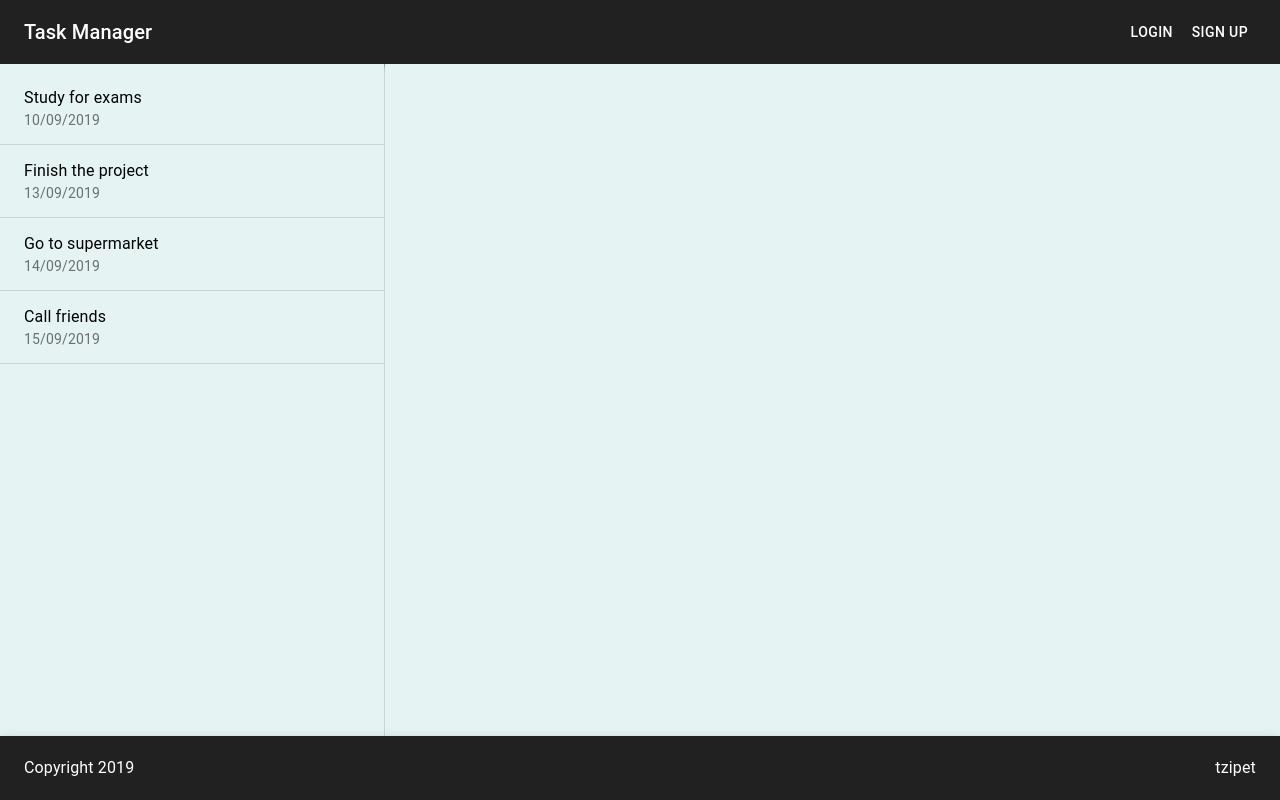
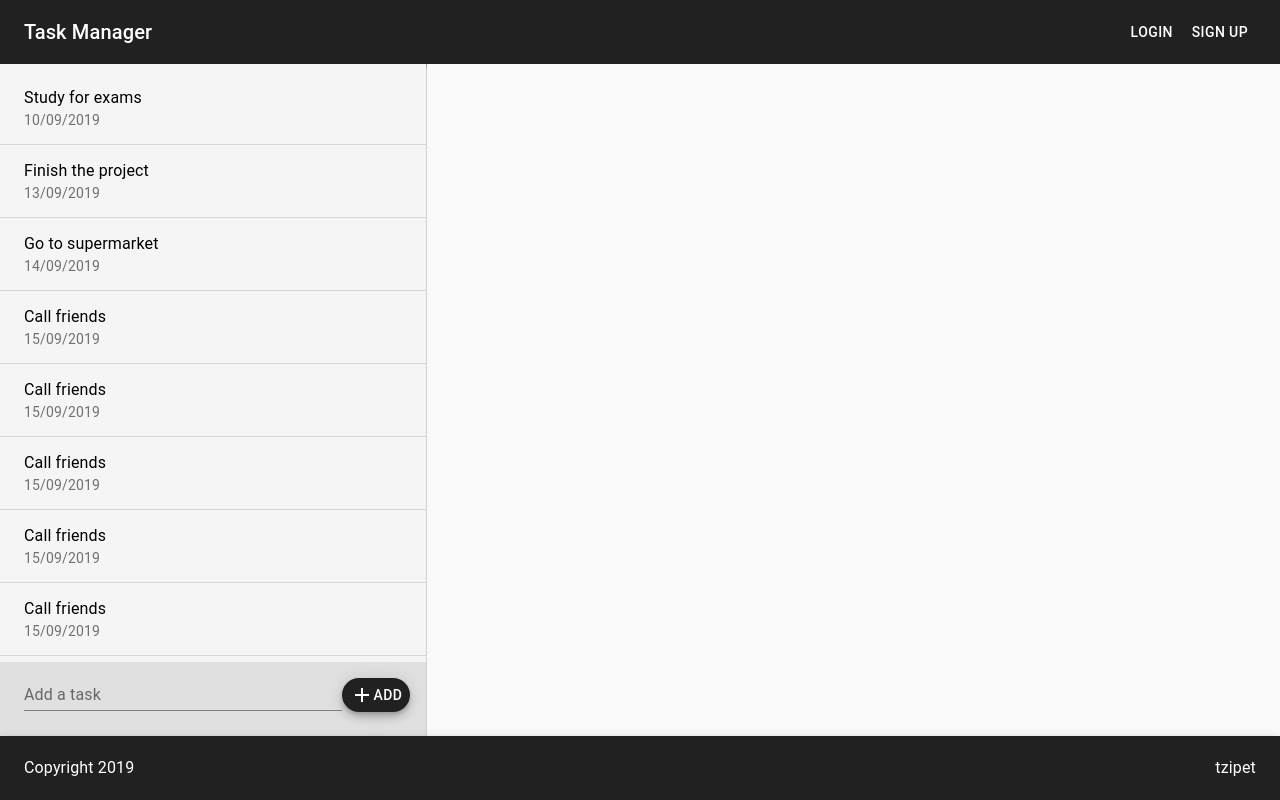
Before and after one commit to tzipet/task-manager-client, a React (Create React App) app: page / in a window 1280 px wide. Built offline with nearby package versions, Linux system fonts and the light colour scheme; the HTML template or start-up script is replaced by a standard one.

Commit message:
Layout changesand login functionality

```diff
--- a/src/AddButton.js
+++ b/src/AddButton.js
@@ -9,14 +9,32 @@ import TextField from '@material-ui/core/TextField';
 const useStyles = makeStyles(theme => ({
     cont: {
         display: 'flex',
-        flexDirection: 'column',
-        marginTop: '16px',
-        marginLeft: '4px',
-        justifyContent: 'center'
+        flexDirection: 'row',
+        paddingBottom: '24px',
+        // paddingLeft: '4px',
+        justifyContent: 'space-between',
+        backgroundColor: '#e0e0e0',
+        width: "100%",
+        alignItems: 'center',
+        felxGrow: 1
+
+
     },
-    text: {
-        marginTop: '0px'
+    fab: {
+        marginTop: theme.spacing(2),
+        marginRight: theme.spacing(2),
+        width: '100%',
+    },
+
+
+    textField: {
+        marginLeft: theme.spacing(3),
+        marginTop: 0,
+        marginBottom: 0,
+        flexGrow: 1
+
     }
+
   }));
 
 
@@ -25,15 +43,24 @@ export default function AddButton() {
 
     return (
        <div className={classes.cont}>
-        <TextField
-            className={classes.text}
-             id="standard-with-placeholder"
-             label="Type your task and press the add Button"
-             placeholder="Type here..."
-             margin="normal"
-             width='100%'
-            >
-        </TextField>
+            <TextField
+        id="standard-multiline-flexible"
+        label="Add a task"
+
+        rowsMax="4"
+        className={classes.textField}
+        margin="normal"
+      />
+           <Fab
+          variant="extended"
+          size="small"
+          color="primary"
+          aria-label="add"
+          className={classes.fab}
+        >
+          <AddIcon  />
+          Add
+        </Fab>
       </div>
     )
 }
--- a/src/App.css
+++ b/src/App.css
@@ -4,13 +4,14 @@
 }
 
 .App-header {
-  min-height: 100vh;
+  height: 100vh;
   display: flex;
   flex-direction: column;
-  align-items: center;
-  justify-content: center;
+  /* align-items: center; */
+  /* justify-content: center; */
   font-size: calc(10px + 2vmin);
   color: white;
+  /* height: 100vh */
 }
 
 .App-link {
--- a/src/AppBar.js
+++ b/src/AppBar.js
@@ -5,26 +5,36 @@ import Toolbar from '@material-ui/core/Toolbar';
 import Typography from '@material-ui/core/Typography';
 import Button from '@material-ui/core/Button';
 import SignIn from './LoginForm.js'
+import LoadingSpinner from './Spinner.js'
 import './App.css';
 
 
 
 const useStyles = makeStyles((theme) => ({
   root: {
-    flexGrow: 0,
+    // flexGrow: 0,
     width: '100%',
-
-  },
-  title: {
-
 
   },
   appBar: {
       justifyContent: 'space-between'
   },
-
-  button: {
-
+  spinnerContainer: {
+    position: 'fixed',
+    left: '50%',
+    top: '50%',
+    width: 144,
+    height: 144,
+    marginTop: -72,
+    marginLeft: -72,
+    display: 'flex',
+    flexDirection: 'column',
+    justifyContent: 'center',
+    alignItems: 'center',
+    backgroundColor: 'rgba(0,0,0,0.8)',
+    borderRadius: 8,
+    color: 'white',
+    zIndex: 1500
   }
 }));
 
@@ -42,6 +52,8 @@ export default function ButtonAppBar() {
     setOpen(false)
   }
 
+
+
   const handleSubmit = async (credentials) => {
     setLoading(true)
 
@@ -52,24 +64,33 @@ export default function ButtonAppBar() {
       body,
       headers: new Headers({'content-type': 'application/json'})
     })
-    console.log(response)
+
+
 
 
     const data = await response.json()
-    console.log(data)
+
 
     localStorage.setItem('user', JSON.stringify(data.user))
     localStorage.setItem('token', data.token)
 
-    localStorage.getItem('token')
+
 
     setLoading(false)
     handleClose()
   }
 
+
+
   return (
     <div className={classes.root}>
-      <SignIn open={open} onClose={handleClose} onSubmit={handleSubmit} />
+      <SignIn open={open} onClose={handleClose} onSubmit={handleSubmit}/>
+
+      {loading && (
+        <div className={classes.spinnerContainer}>
+          <LoadingSpinner />
+        </div>
+      )}
 
       <AppBar color='primary' className={classes.bar} position="static">
         <Toolbar className={classes.appBar}>
--- a/src/Footer.js
+++ b/src/Footer.js
@@ -9,8 +9,11 @@ import './App.css';
 
 const useStyles = makeStyles(theme => ({
   root: {
-    flexGrow: 0,
+
     width: '100%',
+    // psition: 'fixed',
+    // bottom: '0',
+    display: 'flex'
   },
   title: {
     flexGrow: 0,
--- a/src/Grids.js
+++ b/src/Grids.js
@@ -6,24 +6,22 @@ import DivideLine from './Divider.js'
 
 const useStyles = makeStyles(theme => ({
   root: {
-    flexGrow: 1,
+    flex: 'auto',
     width: '100%',
-    justifyContent: 'center',
     flexDirection: 'row',
-    flexWrap: 'nowrap',
-
-
+    overflow: 'auto',
+    // flexWrap: 'nowrap',
+    alignItems: 'stretch'
   },
-  grids: {
-      width: '30%',
-      backgroundColor: '#e5f4f3',
-      color: 'black',
-
-
+  gridList: {
+    flex: 1,
+    backgroundColor: '#f5f5f5',
+    color: 'black',
+    height: '100%'
   },
-  grids1: {
-    width: '70%',
-    backgroundColor: '#e5f4f3',
+  gridDetails: {
+    flex: 2,
+    backgroundColor: '#fafafa',
     color: 'black',
   }
 }));
@@ -34,11 +32,11 @@ export default function SpacingGrid() {
   return (
     <Grid container className={classes.root} >
 
-        <Grid className={classes.grids}>
+        <Grid item className={classes.gridList}>
           <TaskList />
         </Grid>
         <DivideLine/>
-        <Grid className={classes.grids1}>
+        <Grid item className={classes.gridDetails}>
 
         </Grid>
 
--- a/src/List.js
+++ b/src/List.js
@@ -12,23 +12,47 @@ import tasks from './tasks.js'
 
 const useStyles = makeStyles(theme => ({
   root: {
+    display: 'flex',
+    flexDirection: 'column',
     width: '100%',
+    // height: 'calc(100vh - 2 * 64px)',
+    justifyContent: 'space-between',
+    height: '100%',
+
+
   },
   listItemLinkRoot: {
     paddingLeft: theme.spacing(3),
-    secondaryTypographyProps: {
-      color: 'white'
-    },
+    width: '100%',
     '&:hover': {
-      borderLeftStyle: 'solid',
-      borderColor: '#212121',
       backgroundColor: "#212121",
       color: 'white',
-
     },
   },
 
+  buttonContainer: {
+    display: 'flex',
+    width: '100%',
+    flexDirection: 'column',
+    justifyContent: 'flex-end',
+    // height: '100%',
+    // position: 'fixed',
+    // left: 0,
+    // bottom: 64
+
+  },
+
+  list: {
+    // height: '100%',
+    // display: 'block',
+    flexGrow: 1,
+    overflow: 'auto'
+
+  }
+
 }));
+
+
 
 function ListItemLink(props) {
   return <ListItem button component="a" {...props} />;
@@ -40,17 +64,16 @@ export default function TaskList() {
   return (
     <div className={classes.root}>
 
-        <List className={classes.list} component="nav">
+        <List classes={{ root: classes.list}} >
           {tasks.map(task => (
           <ListItemLink divider key={task.id} classes={{ root: classes.listItemLinkRoot }} href="simple-list">
-
             <ListItemText primary={task.description} secondary={task.timestamps} />
           </ListItemLink>
-
             ))}
-            {/* <AddButton className={classes.add}/> */}
-
         </List>
+        <div className={classes.buttonContainer}>
+        <AddButton classes={{ root: classes.add }}/>
+        </div>
 
     </div>
   );
--- /dev/null
+++ b/src/Spinner.js
@@ -0,0 +1,21 @@
+import React from 'react';
+import { makeStyles } from '@material-ui/core/styles';
+import CircularProgress from '@material-ui/core/CircularProgress';
+
+
+const useStyles = makeStyles(theme => ({
+  progress: {
+    margin: theme.spacing(2),
+  },
+
+
+}));
+
+export default function LoadingSpinner() {
+  const classes = useStyles();
+
+  return (
+
+      <CircularProgress className={classes.progress} color="white" />
+  );
+}
--- a/src/index.css
+++ b/src/index.css
@@ -6,6 +6,7 @@ body {
   -webkit-font-smoothing: antialiased;
   -moz-osx-font-smoothing: grayscale;
   background-color: #e5f4f3;
+
 }
 
 code {
--- a/src/tasks.js
+++ b/src/tasks.js
@@ -27,7 +27,48 @@ const tasks = [
         owner: '',
         timestamps: '15/09/2019'
     },
-
+    {
+        id: '1237',
+        description: 'Call friends',
+        completed: false,
+        owner: '',
+        timestamps: '15/09/2019'
+    },
+    {
+        id: '1237',
+        description: 'Call friends',
+        completed: false,
+        owner: '',
+        timestamps: '15/09/2019'
+    },
+    {
+        id: '1237',
+        description: 'Call friends',
+        completed: false,
+        owner: '',
+        timestamps: '15/09/2019'
+    },
+    {
+        id: '1237',
+        description: 'Call friends',
+        completed: false,
+        owner: '',
+        timestamps: '15/09/2019'
+    },
+    {
+        id: '1237',
+        description: 'Call friends',
+        completed: false,
+        owner: '',
+        timestamps: '15/09/2019'
+    },
+      {
+        id: '1237',
+        description: 'Call friends',
+        completed: false,
+        owner: '',
+        timestamps: '15/09/2019'
+    },
 ]
 
 export default tasks
```
Also changed, not shown: src/context/AuthContext.js (+12 -4 lines).
